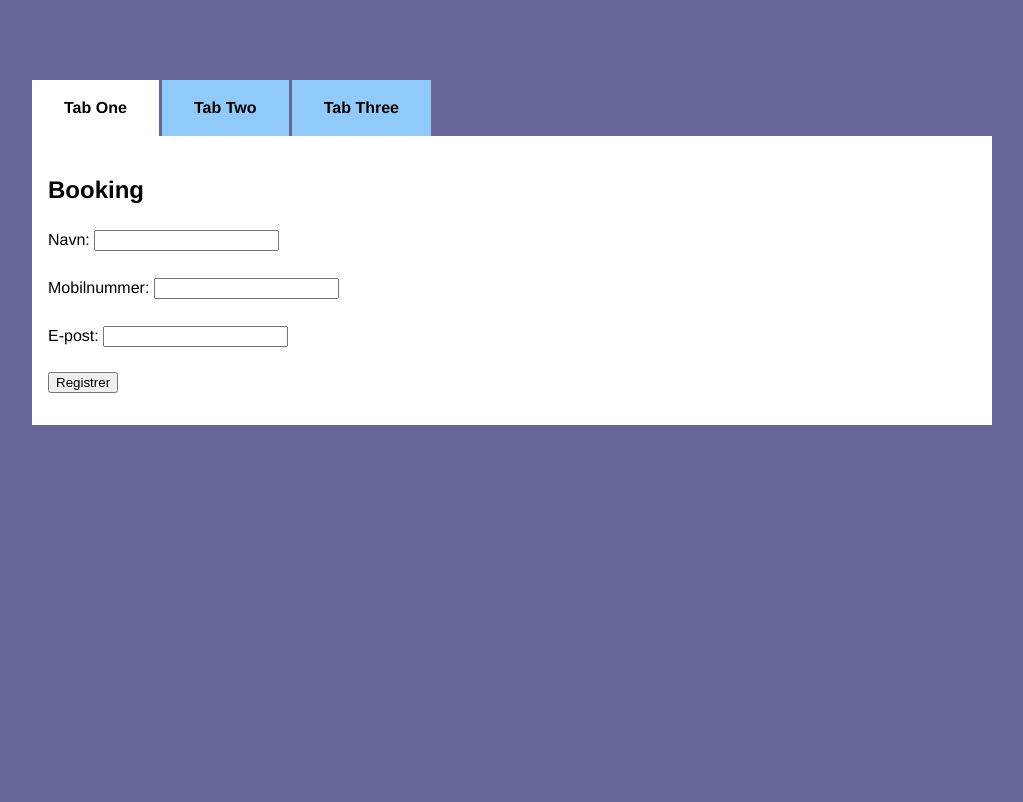
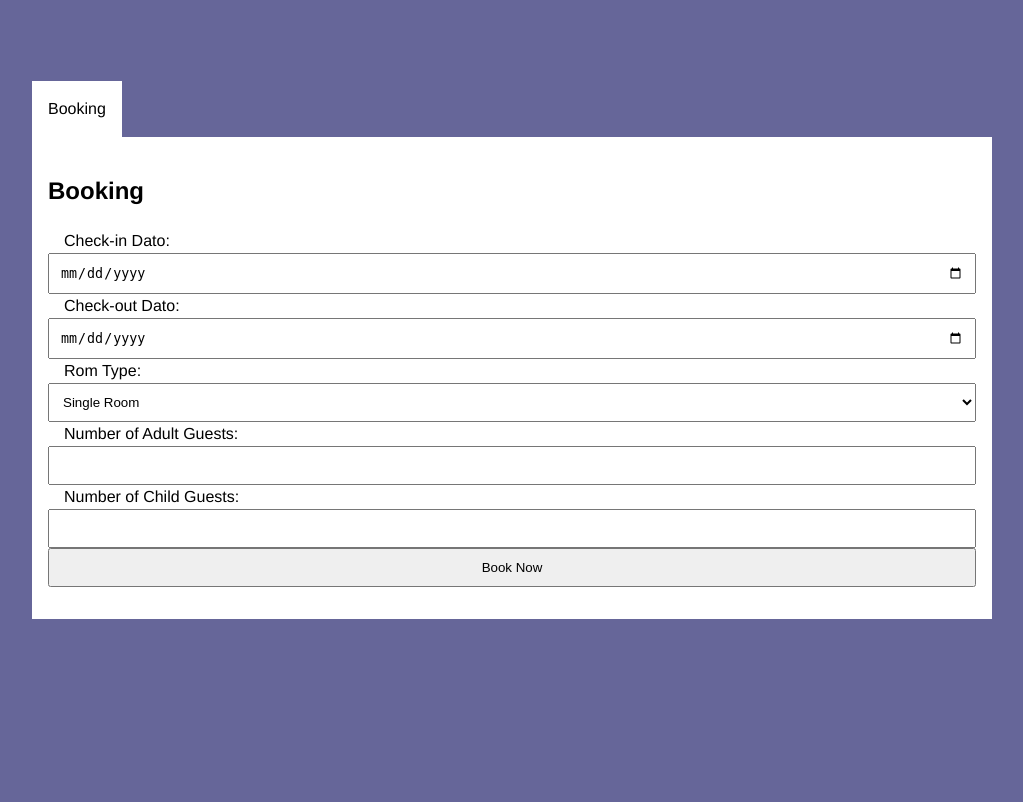
Before and after one commit to natb0412/IS115Motell, a PHP site: page / in a window 1280 px wide. Shown: the whole page, without its empty margins (128-1151 px from the left). Before the commit the page ends 425 px from the top, so only its background shows below. Run offline with PHP 8.4, Linux system fonts and the light colour scheme; data that the repository does not hold is empty.

Commit message:
Oppdaterte index php og css

```diff
--- a/config.php
+++ b/config.php
@@ -7,9 +7,9 @@ define("Antall_rom", 25);
 
 define("Rom_typer",
 [
-"enkelt" => ["name" => "Enkeltrom", "capacity" => ["adults" => 1, "children" => 1]],
-"dobbelt" => ["name" => "Dobbeltrom", "capacity" => ["adults" => 2, "children" => 1]],
-"Familierom" => ["name" => "Familierom", "capacity" => ["adults" => 2, "children" => 3]]
+"enkelt" => ["navn" => "Enkeltrom", "kapasitet" => ["voksne" => 1, "barn" => 1]],
+"dobbelt" => ["navn" => "Dobbeltrom", "kapasitet" => ["voksne" => 2, "barn" => 1]],
+"Familierom" => ["navn" => "Familierom", "kapasitet" => ["voksne" => 2, "barn" => 3]]
 ])
 
 session_start();
--- a/site/css/main.css
+++ b/css/main.css
@@ -8,18 +8,14 @@
 .tabs label {
 	order: 1; // Put the labels first
 	display: block;
-	padding: 1rem 2rem;
+	padding: 1rem;
 	margin-right: 0.2rem;
-	cursor: pointer;
-  background: #90CAF9;
-  font-weight: bold;
-  transition: background ease 0.2s;
 }
 .tabs .tab {
   order: 99; // Put the tabs last
   flex-grow: 1;
 	width: 100%;
-	display: none;
+	display: flex;
   padding: 1rem;
   background: #fff;
 }
@@ -33,16 +29,20 @@
 	display: block;
 }
 
-@media (max-width: 45em) {
-  .tabs .tab,
-  .tabs label {
-    order: initial;
-  }
-  .tabs label {
+.vertical-form {
+    display: static;
+    flex-direction: column;
+    gap: 10px;
+}
+
+.vertical-form label {
+    margin-bottom: 10px;
+}
+
+.vertical-form input,
+.vertical-form select {
     width: 100%;
-    margin-right: 0;
-    margin-top: 0.2rem;
-  }
+    padding: 10px;
 }
 
 /**
@@ -57,6 +57,6 @@ body {
   font-weight: 300;
   line-height: 1.5;
   max-width: 60rem;
-  margin: 0 auto;
+  margin: 1 auto;
   font-size: 100%;
 }
--- a/index.php
+++ b/index.php
@@ -1,28 +1,40 @@
-<link rel="stylesheet" href="site/css/main.css">
+<!--Link to an external stylesheet-->
+<link rel="stylesheet" href="css/main.css">
+
+<!--Container for tabbed content-->
 <div class="tabs">
   <input type="radio" name="tabs" id="tabone" checked="checked">
-  <label for="tabone">Tab One</label>
+  <label for="tabone">Booking</label>
+
   <div class="tab">
     <h2>Booking</h2>
-    <form method="POST">
-    Navn: <input type="text" name="navn" value="<?php echo $navn; ?>"><br><br>
-    Mobilnummer: <input type="text" name="mobil" value="<?php echo $mobil; ?>"><br><br>
-    E-post: <input type="text" name="epost" value="<?php echo $epost; ?>"><br><br>
-    <input type="submit" value="Registrer">
-</form>
-  </div>
+    <form method="post" class="vertical-form">
 
-  <input type="radio" name="tabs" id="tabtwo">
-  <label for="tabtwo">Tab Two</label>
-  <div class="tab">
-    <h2>Tab Two Content</h2>
-    <p>Lorem </p>
-  </div>
+    <!--Input for check-in date -->
+    <label for="check_in">Check-in Dato:</label>
+        <input type="date" id="check_in" name="check_in" required>
 
-  <input type="radio" name="tabs" id="tabthree">
-  <label for="tabthree">Tab Three</label>
-  <div class="tab">
-    <h2>Tab Three Content</h2>
-    <p>Lorem ipsum </p>
+        <!--Input for check-out date-->
+        <label for="check_out">Check-out Dato:</label>
+        <input type="date" id="check_out" name="check_out" required>
+
+        <!--Dropdown menu to select room type-->
+        <label for="room_type">Rom Type:</label>
+        <select id="room_type" name="room_type" required>
+            <option value="single">Single Room</option>
+            <option value="double">Double Room</option>
+            <option value="suite">Suite</option>
+        </select>
+      <!--Input for number of adult guests-->
+        <label for="adult_guests">Number of Adult Guests:</label>
+        <input type="number" id="adult_guests" name="adult_guests" min="1" max="4" required>
+
+         <!--Input for number of child guests-->
+        <label for="child_guests">Number of Child Guests:</label>
+        <input type="number" id="child_guests" name="child_guests" min="0" max="4" required>
+
+        <!--Submit button to send form data-->
+        <input type="submit" value="Book Now">
+    </form>
   </div>
 </div>
```
Also changed, not shown: functions.php (deleted, +0 -67 lines), admin/rom_administrasjon.php (added), css/_notes/dwsync.xml (renamed from site/css/_notes/dwsync.xml), includes/functions.php (added).
